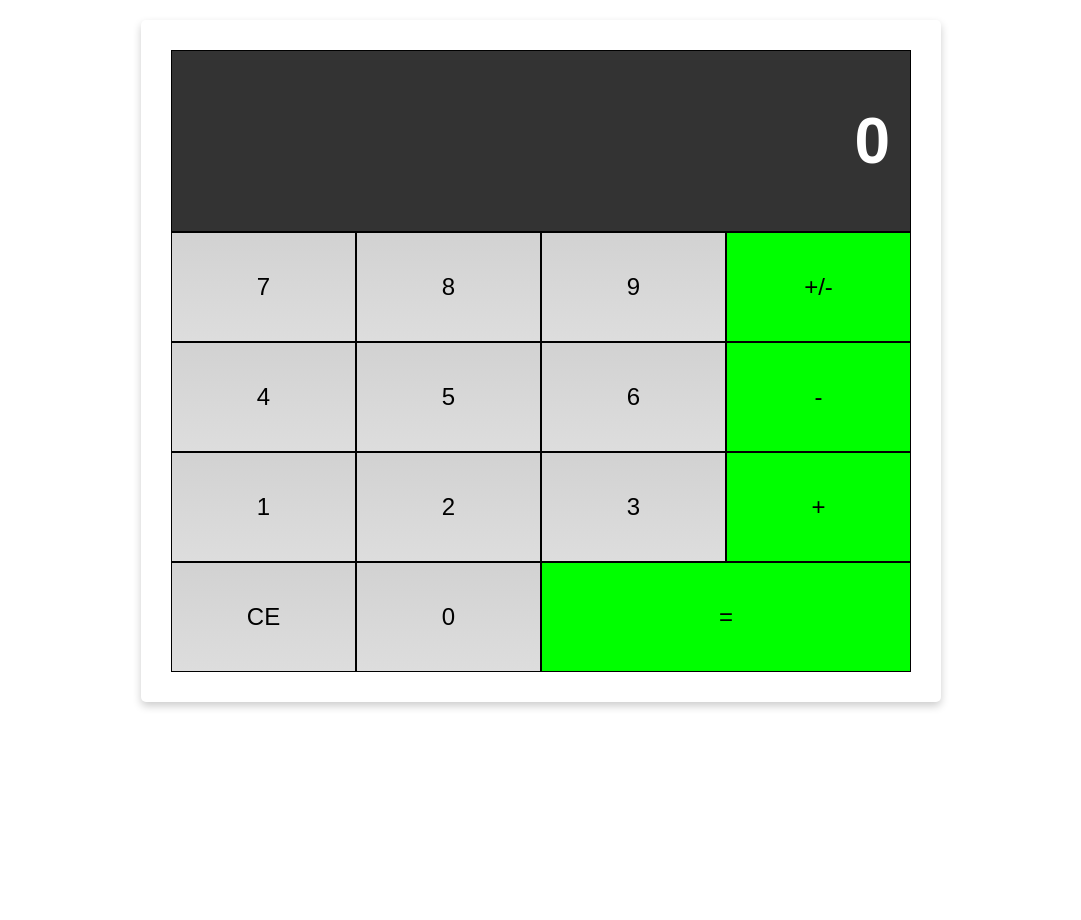
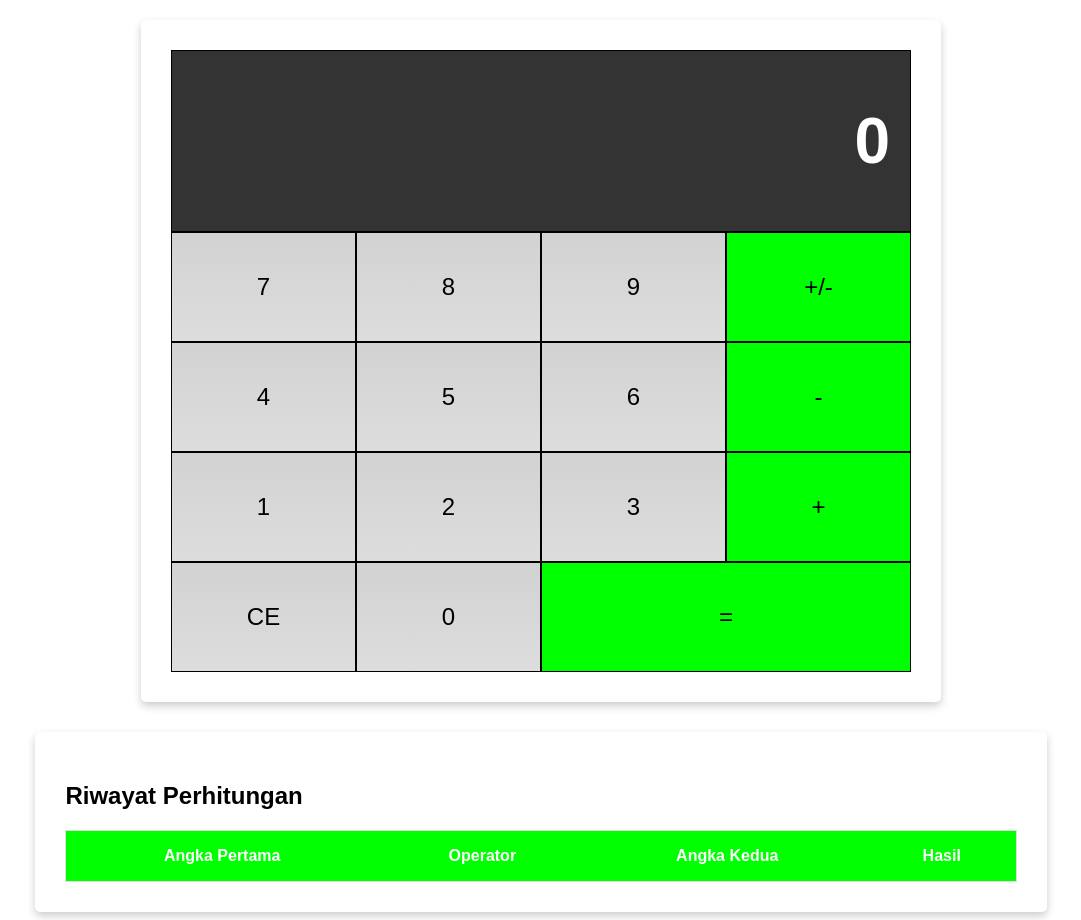
Before and after one commit to galihjuansaputra/WEBCALCULATOR, a plain HTML site: page index.html in a window 1280 px wide. Shown: the whole page, without its empty margins (99-1180 px from the left). Before the commit the page ends 800 px from the top, so only its background shows below. Drawn offline with Linux system fonts and the light colour scheme.

Commit message:
menambahkan history tab

```diff
--- a/assets/style.css
+++ b/assets/style.css
@@ -80,3 +80,40 @@
        padding: 10px;
    }
 }
+
+.history {
+  width: 80%;
+  margin: 30px auto 0 auto;
+  overflow: scroll;
+}
+
+table {
+  border-collapse: collapse;
+  border-spacing: 0;
+  width: 100%;
+  border: 1px solid #ddd;
+}
+
+th,
+td {
+   text-align: center;
+   padding: 16px;
+}
+
+th {
+  background-color: lime;
+  color: white;
+}
+
+tr:nth-child(even) {
+  background-color: #d2d2d2;
+}
+
+@media screen and (max-width: 513px) {
+  .button {
+      padding: 10px;
+  }
+  .history {
+      width: 100%;
+  }
+}
--- a/index.html
+++ b/index.html
@@ -36,6 +36,22 @@
         </div>
     </div>
 
-    <script src="assets/kalkulator.js"></script>
+
+    <div class="history card">
+        <h2>Riwayat Perhitungan</h2>
+        <table>
+            <thead>
+                <tr>
+                    <th>Angka Pertama</th>
+                    <th>Operator</th>
+                    <th>Angka Kedua</th>
+                    <th>Hasil</th>
+                </tr>
+            </thead>
+            <tbody id="historyList"></tbody>
+        </table>
+    </div>
+
+<script src="assets/kalkulator.js"></script>
 </body>
 </html>
```
